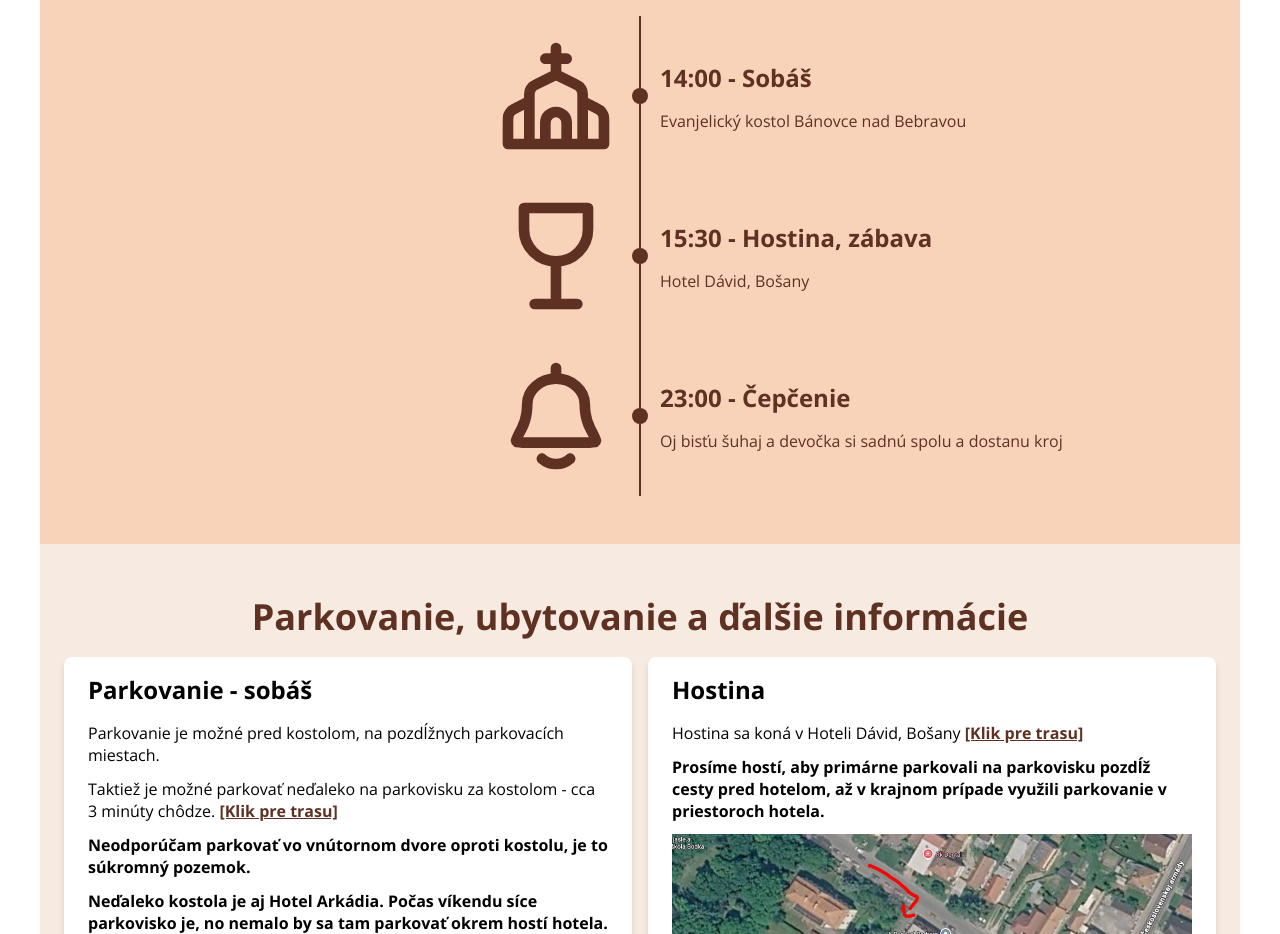
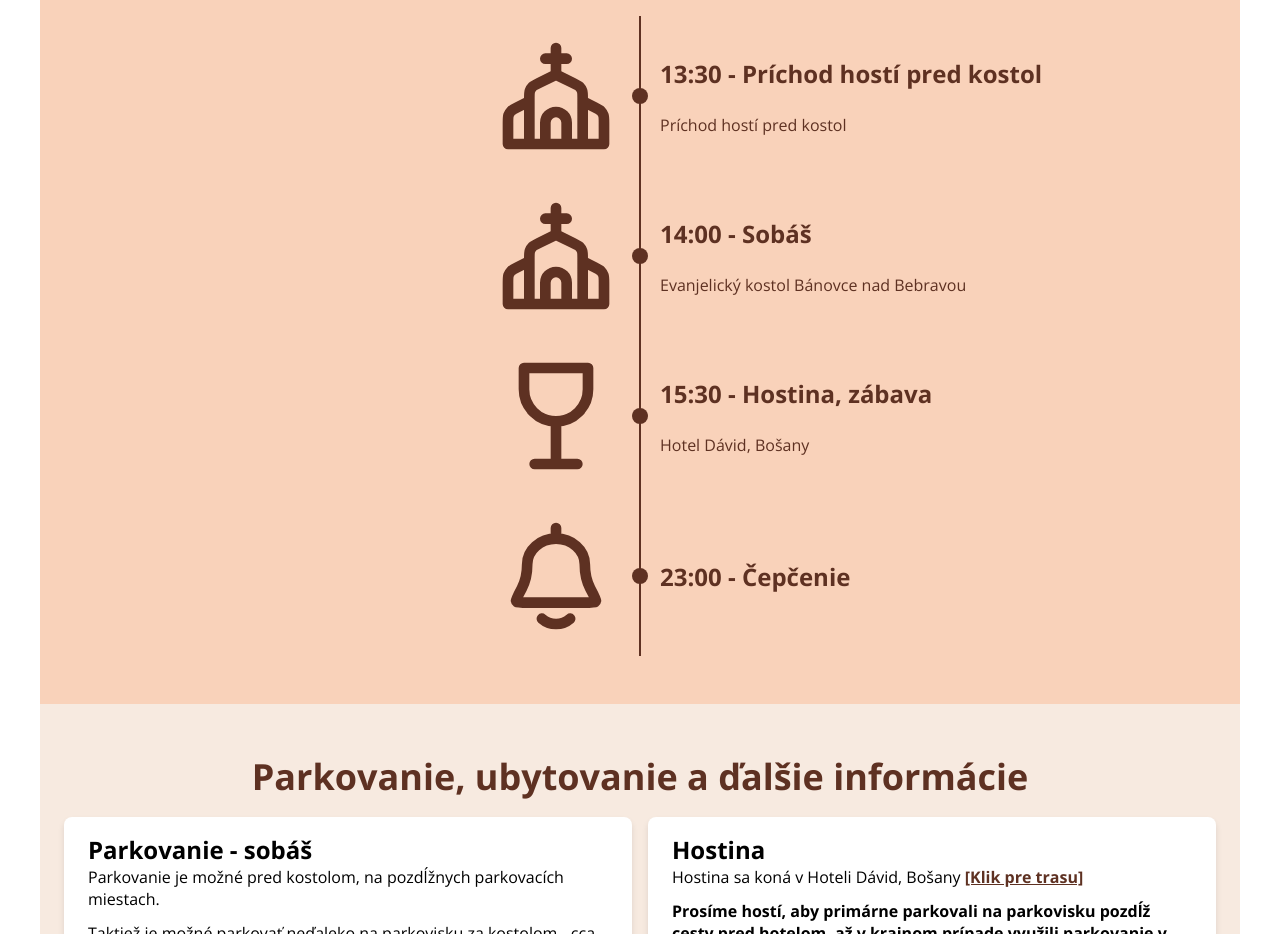
Before and after one commit to mAntala/svadba-maros-sandra, a React (Vite) app: page / in a window 1280 px wide. Shown: the part 858-1792 px from the top of the page. Built offline with nearby package versions, Linux system fonts and the light colour scheme.

Commit message:
updated stuff

```diff
--- a/src/components/Info.tsx
+++ b/src/components/Info.tsx
@@ -2,6 +2,7 @@ import { Container } from '@mui/material';
 import InfoItem from './InfoItem';
 
 import hotelImage from '../assets/mapa-hotel-david.jpg';
+import kostolImage from '../assets/mapa-kostol.jpg';
 
 function Info() {
     return (
@@ -10,11 +11,13 @@ function Info() {
             <section className="info-grid">
                 <InfoItem
                     title="Parkovanie - sobáš"
-                    text="
+                    text={`
                     <p>Parkovanie je možné pred kostolom, na pozdĺžnych parkovacích miestach.</p>
                     <p>Taktiež je možné parkovať neďaleko na parkovisku za kostolom - cca 3 minúty chôdze. <a href='https://maps.app.goo.gl/dA6n67fwiZySdsTb6' target='_blank'>[Klik pre trasu]</a></p>
                     <p><b>Neodporúčam parkovať vo vnútornom dvore oproti kostolu, je to súkromný pozemok.</b></p>
-                    <p><b>Neďaleko kostola je aj Hotel Arkádia. Počas víkendu síce parkovisko je, no nemalo by sa tam parkovať okrem hostí hotela.</b></p>"
+                    <p><b>Neďaleko kostola je aj Hotel Arkádia. Počas víkendu síce parkovisko je zdarma, no nemalo by sa tam parkovať okrem hostí hotela.</b></p>
+                    <img src='${kostolImage}' width='960' height='496' alt='Mapa kostola' />
+                    `}
                 />
                 <InfoItem
                     title="Hostina"
@@ -26,7 +29,7 @@ function Info() {
                 />
                 <InfoItem
                     title="Ubytovanie"
-                    text="<p>Hostia, ktorí majú zabezpečené ubytovanie v hoteli, sa budú môcť ubytovať kedykoľvek počas hostiny, stačí sa ozvať čašníkom.</p><p>Ubytovaní hostia majú zabezpečené raňajky.</p>"
+                    text="<p>Hostia, ktorí majú zabezpečené ubytovanie v hoteli, sa budú môcť ubytovať kedykoľvek počas hostiny, stačí sa opýtať čašníkov.</p><p>Ubytovaní hostia majú zabezpečené raňajky.</p>"
                 />
             </section>
         </Container>
--- a/src/components/Timeline.tsx
+++ b/src/components/Timeline.tsx
@@ -7,6 +7,11 @@ import BellIcon from '../assets/icons/bell-alt.svg?react';
 function Timeline() {
     return (
         <Container disableGutters className="timeline">
+            <TimelineItem
+                icon={<ChurchIcon width={128} height={128} stroke="#5e3122" />}
+                time="13:30 - Príchod hostí pred kostol"
+                text="Príchod hostí pred kostol"
+            />
             <TimelineItem
                 icon={<ChurchIcon width={128} height={128} stroke="#5e3122" />}
                 time="14:00 - Sobáš"
@@ -20,7 +25,6 @@ function Timeline() {
             <TimelineItem
                 icon={<BellIcon width={128} height={128} stroke="#5e3122" />}
                 time="23:00 - Čepčenie"
-                text="Oj bisťu šuhaj a devočka si sadnú spolu a dostanu kroj"
             />
         </Container>
     );
--- a/src/components/TimelineItem.tsx
+++ b/src/components/TimelineItem.tsx
@@ -7,14 +7,14 @@ function TimelineItem({
 }: {
     icon: React.ReactNode;
     time: string;
-    text: React.ReactNode;
+    text?: React.ReactNode;
 }) {
     return (
         <Container component="section" className="timeline__item">
             <section className="timeline__icon">{icon}</section>
             <section className="timeline__content">
                 <h4>{time}</h4>
-                <p>{text}</p>
+                {text && <p>{text}</p>}
             </section>
         </Container>
     );
--- a/src/styles/index.css
+++ b/src/styles/index.css
@@ -40,7 +40,6 @@ h3 {
 h4 {
     font-family: 'Open Sans', sans-serif;
     font-size: 1.5rem;
-    margin-bottom: 1rem;
 }
 
 nav {
@@ -202,6 +201,10 @@ nav a:hover::before {
     color: #5e3122;
 }
 
+.timeline__content h4 + p{
+    margin-top: 1.5rem;
+}
+
 .info-grid {
     display: grid;
     grid-template-columns: 1fr 1fr;
```
Also changed, not shown: src/assets/mapa-hotel-david.jpg, src/assets/mapa-kostol.jpg (added).
